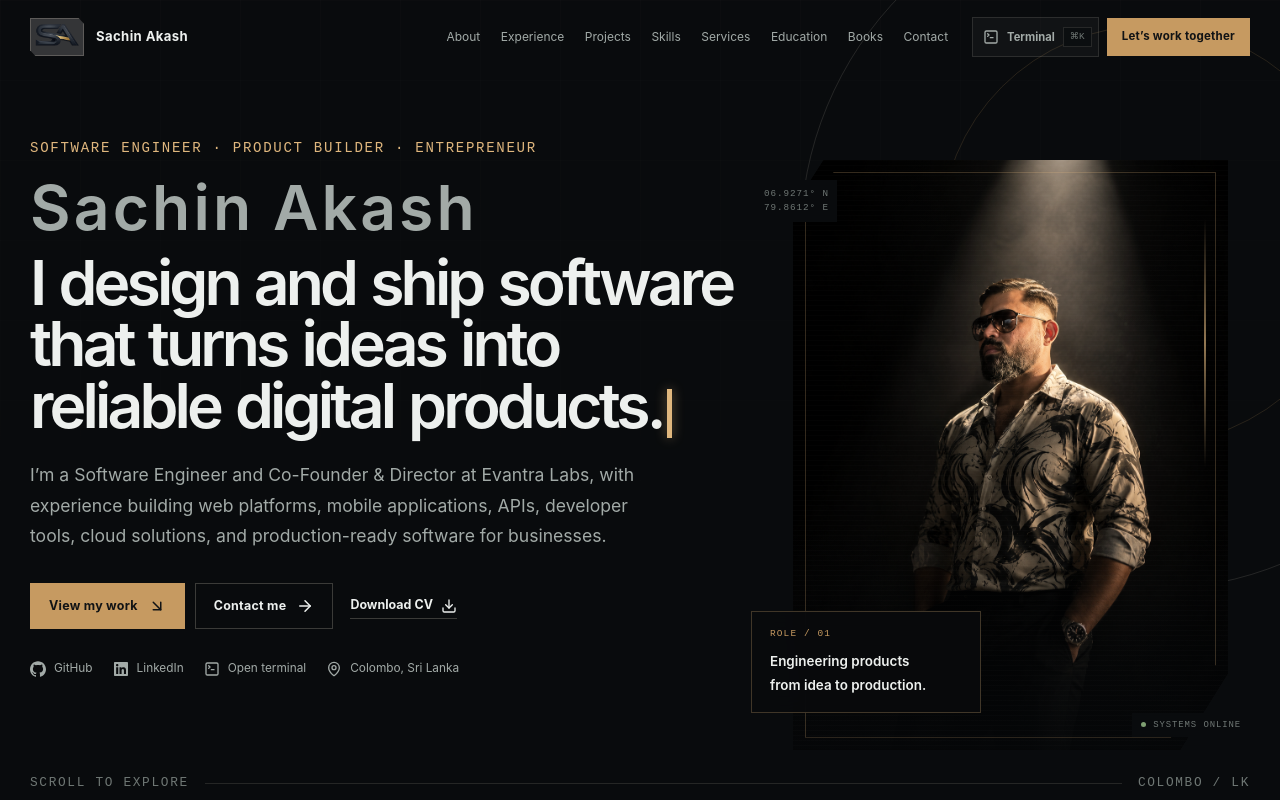
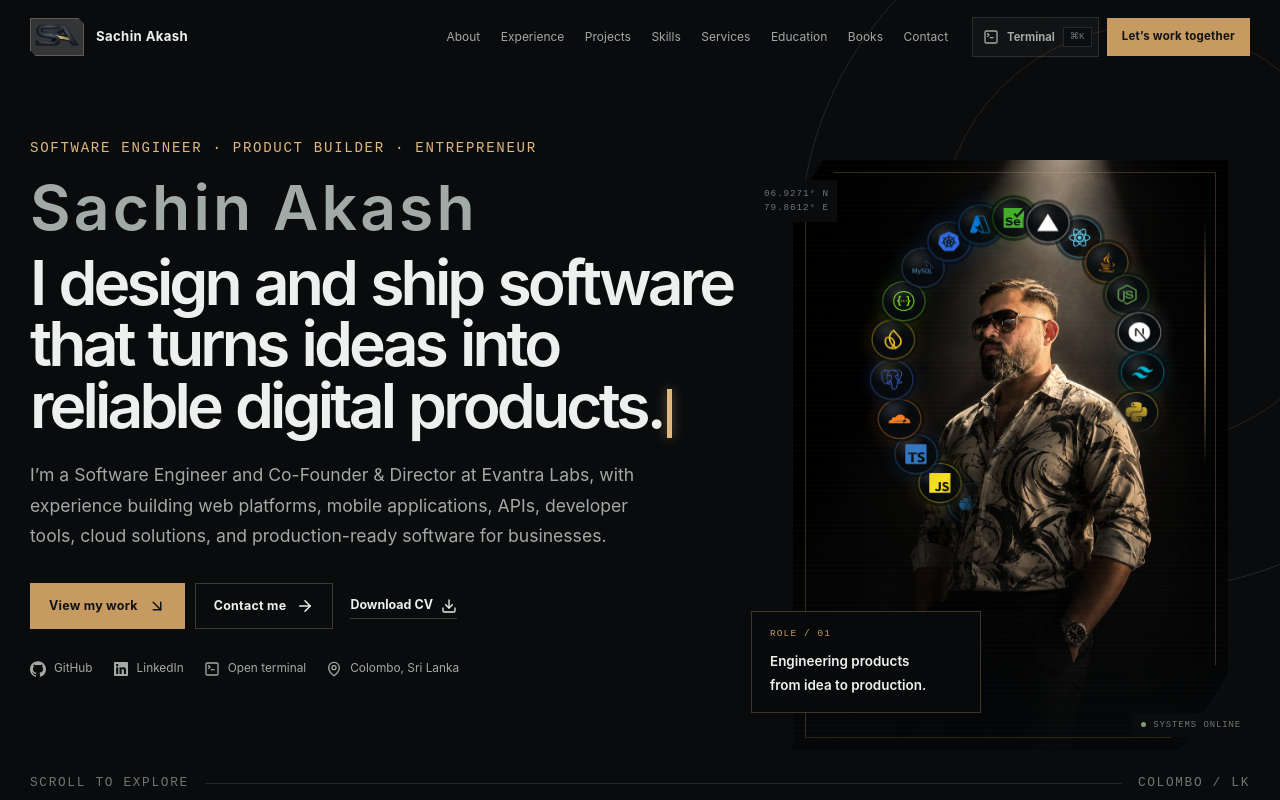
Before and after one commit to SachinAkash01/sachinakash.dev, a React (Vite) app in the folder sachinakash.dev/: page / in a window 1280 px wide. Shown: the top 800 px of the page. Built offline with nearby package versions, Linux system fonts and the light colour scheme.

Commit message:
Add tech icons orbit to the portrait image

```diff
--- a/sachinakash.dev/src/index.css
+++ b/sachinakash.dev/src/index.css
@@ -664,6 +664,7 @@ h3 {
 }
 .portrait-frame {
   position: absolute;
+  z-index: 2;
   inset: 0 22px 0 18px;
   overflow: hidden;
   background:
@@ -674,6 +675,136 @@ h3 {
     ),
     linear-gradient(160deg, #171c21, #080a0c 70%);
   clip-path: polygon(7% 0, 100% 0, 100% 87%, 89% 100%, 0 100%, 0 8%);
+}
+.portrait-tech-orbit {
+  --portrait-orbit-size: 370px;
+  --portrait-orbit-radius: -148px;
+  --portrait-planet-size: 40px;
+  position: absolute;
+  z-index: 5;
+  top: 35%;
+  left: 51%;
+  width: var(--portrait-orbit-size);
+  height: var(--portrait-orbit-size);
+  pointer-events: none;
+  transform: translate(-50%, -50%);
+  -webkit-mask-image: conic-gradient(
+    from 0deg at 50% 50%,
+    #000 0deg,
+    #000 104deg,
+    rgba(0, 0, 0, 0.68) 110deg,
+    transparent 120deg,
+    transparent 196deg,
+    rgba(0, 0, 0, 0.68) 204deg,
+    #000 212deg,
+    #000 360deg
+  );
+  mask-image: conic-gradient(
+    from 0deg at 50% 50%,
+    #000 0deg,
+    #000 104deg,
+    rgba(0, 0, 0, 0.68) 110deg,
+    transparent 120deg,
+    transparent 196deg,
+    rgba(0, 0, 0, 0.68) 204deg,
+    #000 212deg,
+    #000 360deg
+  );
+}
+.portrait-tech-orbit__plane,
+.portrait-tech-orbit__track {
+  position: absolute;
+  inset: 0;
+}
+.portrait-tech-orbit__plane {
+  transform: scaleX(0.85);
+}
+.portrait-tech-orbit__track {
+  transform-origin: center;
+  will-change: transform;
+  animation:
+    portrait-orbit-intro 2.6s cubic-bezier(0.16, 1, 0.3, 1) both,
+    portrait-orbit-loop 52s linear 2.6s infinite;
+}
+.portrait-tech-orbit__planet {
+  position: absolute;
+  top: 50%;
+  left: 50%;
+  width: var(--portrait-planet-size);
+  height: var(--portrait-planet-size);
+  translate: -50% -50%;
+  transform: rotate(var(--portrait-orbit-angle))
+    translateY(var(--portrait-orbit-radius))
+    rotate(var(--portrait-orbit-angle-negative));
+}
+.portrait-tech-orbit__face {
+  display: block;
+  width: 100%;
+  height: 100%;
+  transform-origin: center;
+  animation:
+    portrait-orbit-face-intro 2.6s cubic-bezier(0.16, 1, 0.3, 1) both,
+    portrait-orbit-face-loop 52s linear 2.6s infinite;
+}
+.portrait-tech-orbit__core {
+  display: grid;
+  width: 100%;
+  height: 100%;
+  place-items: center;
+  color: var(--portrait-planet-color);
+  background:
+    radial-gradient(circle at 35% 28%, rgba(255, 255, 255, 0.13), transparent 38%),
+    rgba(8, 11, 13, 0.94);
+  border: 1px solid color-mix(in srgb, var(--portrait-planet-color) 42%, transparent);
+  border-radius: 50%;
+  box-shadow:
+    0 0 0 3px rgba(7, 9, 11, 0.56),
+    0 0 18px color-mix(in srgb, var(--portrait-planet-color) 22%, transparent);
+  transform: scaleX(1.282);
+}
+.portrait-tech-orbit__core svg {
+  width: 52%;
+  height: 52%;
+}
+.portrait-tech-orbit__core img {
+  display: block;
+  width: 94%;
+  height: auto;
+}
+.portrait-tech-orbit__core--wordmark {
+  padding: 6px;
+}
+@keyframes portrait-orbit-intro {
+  from {
+    transform: rotate(-210deg);
+  }
+  to {
+    transform: rotate(0deg);
+  }
+}
+@keyframes portrait-orbit-loop {
+  from {
+    transform: rotate(0deg);
+  }
+  to {
+    transform: rotate(360deg);
+  }
+}
+@keyframes portrait-orbit-face-intro {
+  from {
+    transform: rotate(210deg);
+  }
+  to {
+    transform: rotate(0deg);
+  }
+}
+@keyframes portrait-orbit-face-loop {
+  from {
+    transform: rotate(0deg);
+  }
+  to {
+    transform: rotate(-360deg);
+  }
 }
 .portrait-frame::before {
   content: "";
@@ -3004,6 +3135,12 @@ h3 {
   .portrait-stage {
     min-height: 520px;
   }
+  .portrait-tech-orbit {
+    --portrait-orbit-size: 330px;
+    --portrait-orbit-radius: -130px;
+    --portrait-planet-size: 34px;
+    top: 35%;
+  }
   .section-heading {
     grid-template-columns: 160px 1fr;
   }
@@ -3083,6 +3220,13 @@ h3 {
     width: min(100%, 520px);
     margin: auto;
   }
+  .portrait-tech-orbit {
+    --portrait-orbit-size: 370px;
+    --portrait-orbit-radius: -148px;
+    --portrait-planet-size: 36px;
+    top: 35%;
+    left: 51.5%;
+  }
   .portrait-tag {
     left: -3px;
   }
@@ -3284,6 +3428,12 @@ h3 {
     width: 100%;
     min-height: 455px;
   }
+  .portrait-tech-orbit {
+    --portrait-orbit-size: 300px;
+    --portrait-orbit-radius: -116px;
+    --portrait-planet-size: 28px;
+    top: 35%;
+  }
   .portrait-frame {
     inset-inline: 0;
   }
@@ -3702,6 +3852,11 @@ h3 {
   .hero-meta {
     grid-template-columns: 1fr;
   }
+  .portrait-tech-orbit {
+    --portrait-orbit-size: 265px;
+    --portrait-orbit-radius: -100px;
+    --portrait-planet-size: 25px;
+  }
   .signal-strip .shell {
     grid-template-columns: 1fr;
   }
@@ -3716,6 +3871,11 @@ h3 {
 }
 
 @media (prefers-reduced-motion: reduce) {
+  .portrait-tech-orbit__track,
+  .portrait-tech-orbit__face {
+    animation: none !important;
+    transform: rotate(0deg);
+  }
   *,
   *::before,
   *::after {
--- a/sachinakash.dev/src/pages/HomePage.tsx
+++ b/sachinakash.dev/src/pages/HomePage.tsx
@@ -1,4 +1,10 @@
-import { useCallback, useEffect, useRef, useState } from "react";
+import {
+  useCallback,
+  useEffect,
+  useRef,
+  useState,
+  type CSSProperties,
+} from "react";
 import { motion, useReducedMotion } from "framer-motion";
 import {
   ArrowDownRight,
@@ -16,8 +22,31 @@ import {
   TerminalSquare,
   X,
 } from "lucide-react";
-import { FaLinkedin } from "react-icons/fa6";
-import { SiGithub, SiInstagram } from "react-icons/si";
+import type { IconType } from "react-icons";
+import { FaAws, FaJava, FaLinkedin } from "react-icons/fa6";
+import {
+  SiCloudflare,
+  SiDocker,
+  SiFirebase,
+  SiGo,
+  SiGithub,
+  SiInstagram,
+  SiJavascript,
+  SiKubernetes,
+  SiMongodb,
+  SiMysql,
+  SiNextdotjs,
+  SiNodedotjs,
+  SiPostgresql,
+  SiPython,
+  SiReact,
+  SiSelenium,
+  SiSwagger,
+  SiTailwindcss,
+  SiTypescript,
+  SiVercel,
+} from "react-icons/si";
+import { VscAzure } from "react-icons/vsc";
 import { Link, useLocation } from "react-router-dom";
 import {
   books,
@@ -50,6 +79,83 @@ const headlineTypingWords = profile.headline.split(" ").map((word) => ({
 const headlineTypingCharacters = headlineTypingWords.flatMap(
   (word) => word.characters,
 );
+
+type PortraitTechnology = {
+  label: string;
+  color: string;
+  Icon?: IconType;
+  image?: string;
+};
+
+const portraitTechnologies: PortraitTechnology[] = [
+  { label: "React", color: "#61dafb", Icon: SiReact },
+  { label: "Java", color: "#f89820", Icon: FaJava },
+  { label: "Node.js", color: "#5fa04e", Icon: SiNodedotjs },
+  { label: "Next.js", color: "#ffffff", Icon: SiNextdotjs },
+  { label: "Tailwind CSS", color: "#06b6d4", Icon: SiTailwindcss },
+  { label: "Python", color: "#ffd43b", Icon: SiPython },
+  { label: "Go", color: "#00add8", Icon: SiGo },
+  { label: "GitHub", color: "#f0f6fc", Icon: SiGithub },
+  { label: "AWS", color: "#ff9900", Icon: FaAws },
+  {
+    label: "Ballerina",
+    color: "#52c3c2",
+    image: "/images/brand/ballerina-logo-white.svg",
+  },
+  { label: "MongoDB", color: "#47a248", Icon: SiMongodb },
+  { label: "Docker", color: "#2496ed", Icon: SiDocker },
+  { label: "JavaScript", color: "#f7df1e", Icon: SiJavascript },
+  { label: "TypeScript", color: "#3178c6", Icon: SiTypescript },
+  { label: "Cloudflare", color: "#f38020", Icon: SiCloudflare },
+  { label: "PostgreSQL", color: "#4169e1", Icon: SiPostgresql },
+  { label: "Firebase", color: "#ffca28", Icon: SiFirebase },
+  { label: "Swagger", color: "#85ea2d", Icon: SiSwagger },
+  { label: "MySQL", color: "#4479a1", Icon: SiMysql },
+  { label: "Kubernetes", color: "#326ce5", Icon: SiKubernetes },
+  { label: "Azure", color: "#0078d4", Icon: VscAzure },
+  { label: "Selenium", color: "#43b02a", Icon: SiSelenium },
+  { label: "Vercel", color: "#ffffff", Icon: SiVercel },
+];
+
+function PortraitTechnologyOrbit() {
+  return (
+    <div className="portrait-tech-orbit" aria-hidden="true">
+      <div className="portrait-tech-orbit__plane">
+        <div className="portrait-tech-orbit__track">
+          {portraitTechnologies.map((technology, index) => {
+            const TechnologyIcon = technology.Icon;
+            const angle = (360 / portraitTechnologies.length) * index;
+            return (
+              <span
+                className="portrait-tech-orbit__planet"
+                key={technology.label}
+                style={
+                  {
+                    "--portrait-orbit-angle": `${angle}deg`,
+                    "--portrait-orbit-angle-negative": `${-angle}deg`,
+                    "--portrait-planet-color": technology.color,
+                  } as CSSProperties
+                }
+              >
+                <span className="portrait-tech-orbit__face">
+                  <span
+                    className={`portrait-tech-orbit__core${technology.image ? " portrait-tech-orbit__core--wordmark" : ""}`}
+                  >
+                    {TechnologyIcon ? (
+                      <TechnologyIcon />
+                    ) : (
+                      <img src={technology.image} alt="" />
+                    )}
+                  </span>
+                </span>
+              </span>
+            );
+          })}
+        </div>
+      </div>
+    </div>
+  );
+}
 
 function BookDialog({
   book,
@@ -366,6 +472,7 @@ export function HomePage({ onOpenTerminal }: { onOpenTerminal: () => void }) {
                 <small>Portrait asset pending</small>
               </div>
             </div>
+            <PortraitTechnologyOrbit />
             <div className="portrait-tag">
               <span>ROLE / 01</span>
               <strong>
```
Also changed, not shown: sachinakash.dev/public/images/brand/ballerina-logo-white.svg (added).
